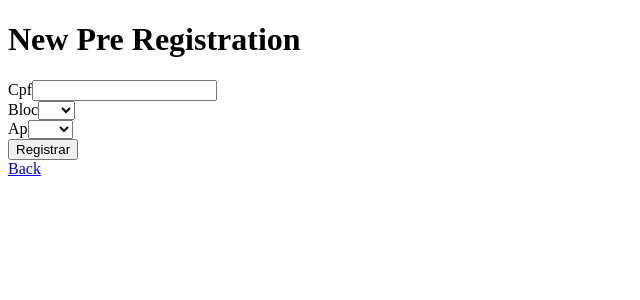
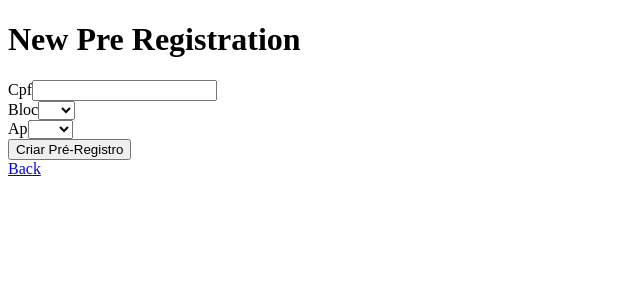
Before and after one commit to johnggli/AssembleiaOnline, a Rails app: page /admin/pre_registrations/new in a window 1280 px wide. Shown: the top 300 px of the page, without its empty margins (0-640 px from the left). Run offline with Rails 7, Linux system fonts and the light colour scheme; style sheets or scripts are compiled from the project's sources; some libraries are stand-ins or nearby versions.

Commit message:
fix: solve submit button text error

```diff
--- a/app/views/admin/pre_registrations/_form.html.erb
+++ b/app/views/admin/pre_registrations/_form.html.erb
@@ -2,5 +2,5 @@
   <%= p.input :cpf %>
   <%= p.input :bloc, collection: 1..24, include_blank: 'Selecione um Bloco...' %>
   <%= p.input :ap, collection: 101..105, include_blank: 'Selecione um Apartamento...' %>
-  <%= p.submit controller.action_name == 'new' ? 'Registrar' : 'Atualizar'%>
+  <%= p.submit controller.action_name == 'edit' ? 'Atualizar Pré-Registro' : 'Criar Pré-Registro' %>
 <% end %>
--- a/app/views/admin/users/_form.html.erb
+++ b/app/views/admin/users/_form.html.erb
@@ -1,8 +1,8 @@
 <%= simple_form_for @user, :url => url, :method => method  do |p| %>
-    <%= p.association :pre_registration, label: "Pre registro", label_method: :cpf, value_method: :id, include_blank: "Selecione um CPF" %>
+    <%= p.association :pre_registration, label: "Pré-Registro", label_method: :cpf, value_method: :id, include_blank: "Selecione um CPF" %>
     <%= p.input :user_name %>
     <%= p.input :email %>
     <%= p.input :role, collection: User.roles.keys.map {|role| [role.titleize,role]}, include_blank: false %>
 
-    <%= p.submit controller.action_name == 'new' ? 'Criar Usuario' : 'Atualizar Usuario'%>
+    <%= p.submit controller.action_name == 'edit' ? 'Atualizar Usuário' : 'Criar Usuário'%>
   <% end %>
```
